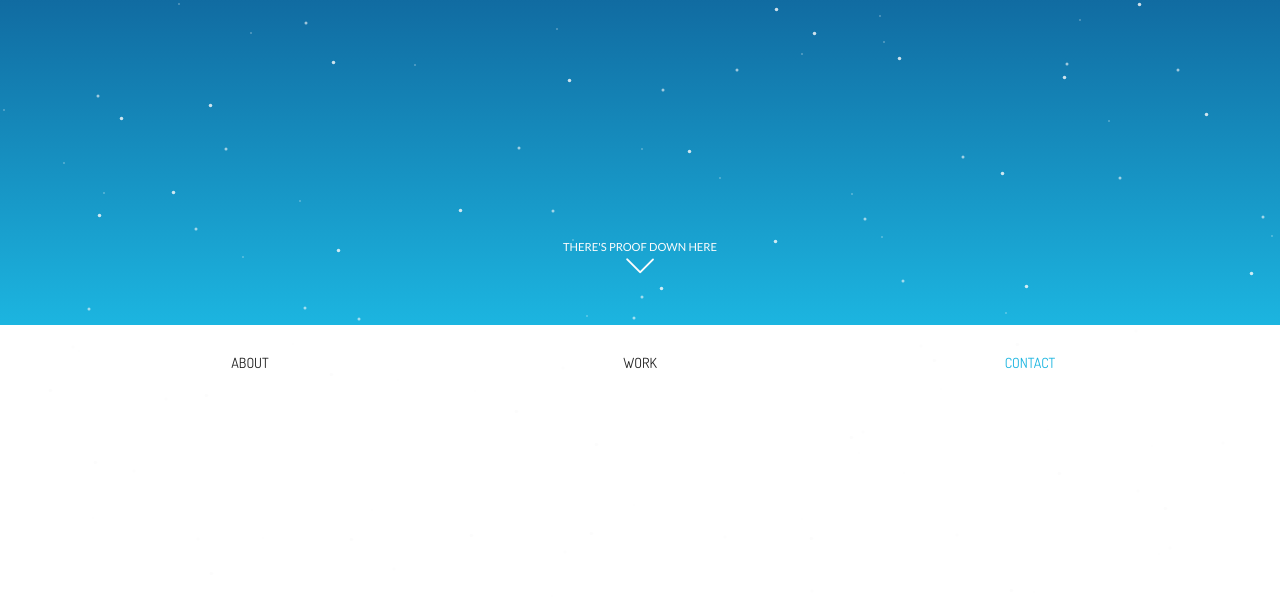
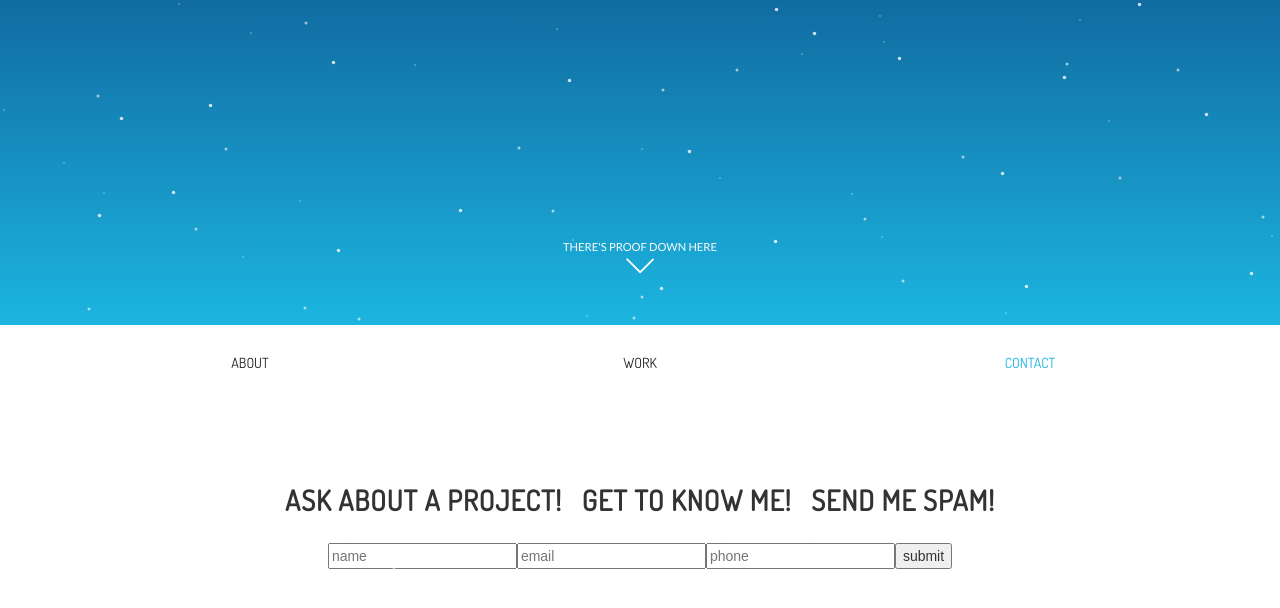
Before and after one commit to deniswells59/personal-site-2017, a React app: page /professional in a window 1280 px wide. Both pictures are taken after a click on the link "CONTACT". Shown: the part 475-1083 px from the top of the page. Built offline with nearby package versions, Linux system fonts and the light colour scheme.

Commit message:
started contact

```diff
--- /dev/null
+++ b/src/components/Contact/index.js
@@ -0,0 +1,23 @@
+import React, { Component } from 'react';
+import './style.css';
+
+class Contact extends Component {
+  render() {
+    return (
+      <div className='contact-section'>
+        <h2>
+          Ask about a project! &nbsp; Get to know me! &nbsp; Send me spam!
+        </h2>
+        <form>
+          <input type='text' placeholder='name'/>
+          <input type='email' placeholder='email'/>
+          <input type='phone' placeholder='phone'/>
+          <texarea placeholder='message'></texarea>
+          <input type="submit" value='submit'/>
+        </form>
+      </div>
+    );
+  }
+}
+
+export default Contact;
--- /dev/null
+++ b/src/components/Contact/style.css
@@ -0,0 +1,11 @@
+.contact-section {
+  text-align: center;
+  padding: 6em 0;
+}
+
+.contact-section h2 {
+  font-family: 'Dosis', sans-serif;
+  text-transform: uppercase;
+  letter-spacing: 1px;
+  font-size: 2em;
+}
--- a/src/components/NavSite/index.js
+++ b/src/components/NavSite/index.js
@@ -3,6 +3,7 @@ import React, { Component } from 'react';
 import Nav from '../Nav';
 import Work from '../Work';
 import About from '../About';
+import Contact from '../Contact';
 import './style.css';
 
 class NavSite extends Component {
@@ -14,6 +15,7 @@ class NavSite extends Component {
       navLib: {
         'work': <Work scrolledIn='false' />,
        'about': <About scrolledIn='true' />,
+       'contact': <Contact scrolledIn='true' />,
       }
     }
 
--- a/src/components/Professional/style.css
+++ b/src/components/Professional/style.css
@@ -142,8 +142,8 @@ div#site {
 }
 
 .animated-delay {
-  animation-delay: 1s;
-  -webkit-animation-delay: 1s;
-  -o-animation-delay: 1s;
-  -moz-animation-delay: 1s;
+  animation-delay: 1.2s;
+  -webkit-animation-delay: 1.2s;
+  -o-animation-delay: 1.2s;
+  -moz-animation-delay: 1.2s;
 }
```
